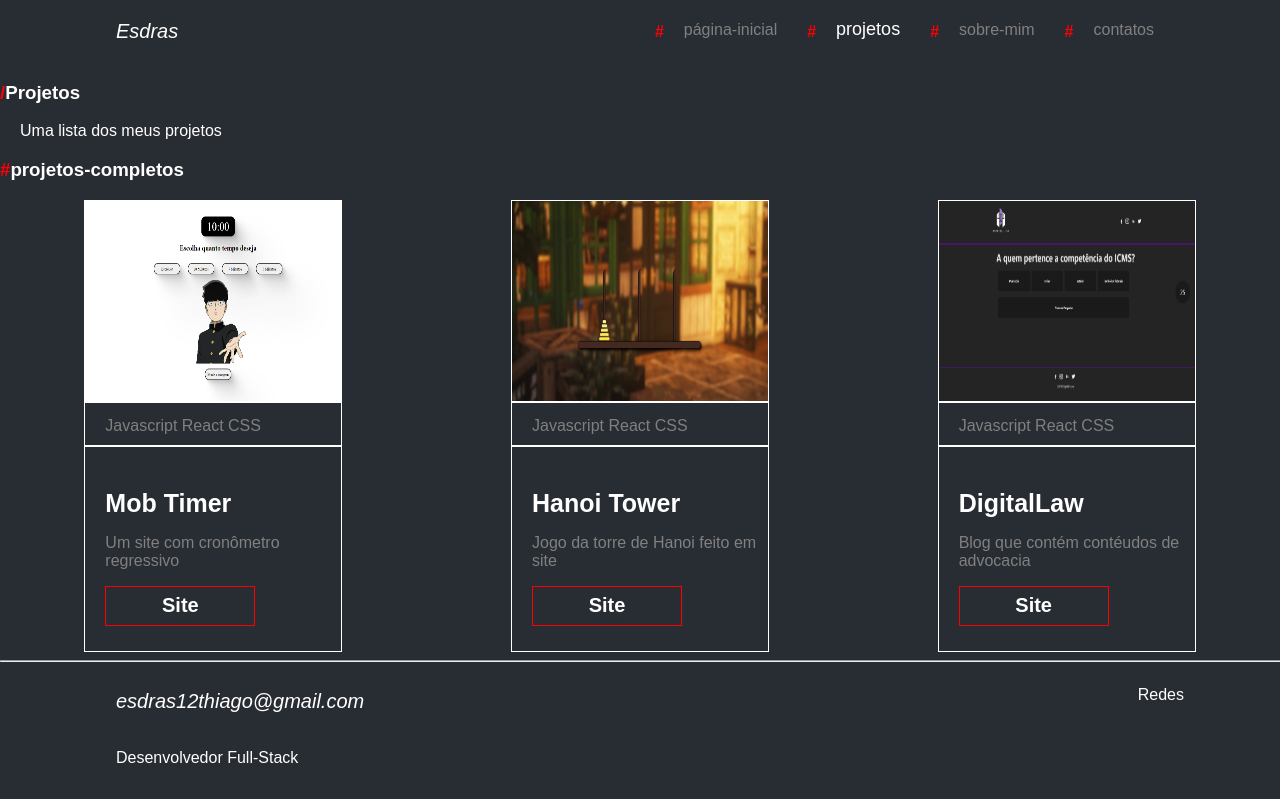
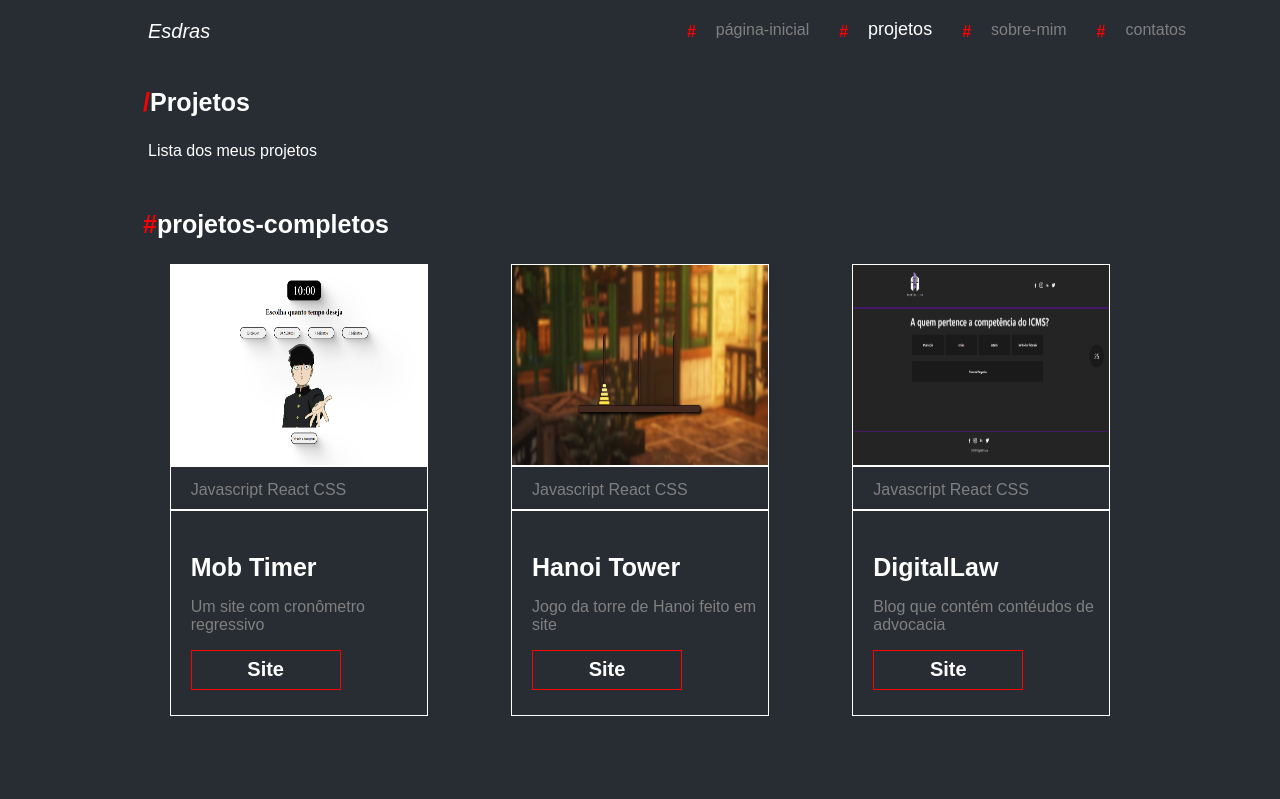
Before and after one commit to EsdrasThiago/portfolioprofissional, a React (Create React App) app: page /projetos in a window 1280 px wide. Shown: the top 799 px of the page. Built offline with nearby package versions, Linux system fonts and the light colour scheme; a web font is replaced by a local one.

Commit message:
Arrumando espaçamentos dos projetos

```diff
--- a/src/pages/Works.jsx
+++ b/src/pages/Works.jsx
@@ -1,21 +1,22 @@
 import Header from "../components/Header";
 import projectsHomeMock from "../mocks/projectsMock";
+import "../styles/Works.css"
 
 function Works() {
 
     return (
-        <section>
+        <section className="project-main">
             <Header page="projects" />
-            <section>
+            <section className="project-title-main">
                 <h1><b>/</b>Projetos</h1>
-                <p>Uma lista dos meus projetos</p>
+                <p>Lista dos meus projetos</p>
             </section>
-            <section>
-                <h1><b>#</b>projetos-completos</h1>
+            <section className="complete-projects-main">
+                <h1 className="complete-projects-main-title"><b>#</b>projetos-completos</h1>
                 <section className="project-home-cards">
                     {projectsHomeMock.map((e) => (
                         <section className="project-home-card">
-                        <img src={e.image} alt={e.name} className="project-home-img"/>
+                            <img src={e.image} alt={e.name} className="project-home-img" />
                             <p className="project-home-stacks">{e.stacks}</p>
                             <hr className="project-home-hr-bot" />
                             <h1 className="project-home-title-card">{e.name}</h1>
@@ -25,6 +26,7 @@ function Works() {
                     ))}
                 </section>
             </section>
+                    <section className="works-space" />
         </section>
     );
 }
--- /dev/null
+++ b/src/styles/Works.css
@@ -0,0 +1,19 @@
+.project-main {
+    margin: auto;
+    width: 80vw;
+}
+
+.project-title-main h1 {
+    margin-left: 15px;
+    font-size: 25px;
+}
+
+.complete-projects-main-title {
+    margin-left: 15px;
+    font-size: 25px;
+    margin-top: 50px;
+}
+
+.works-space {
+    margin-bottom: 100px;
+}
```
Lines whose indentation alone changed are shown as unchanged.
